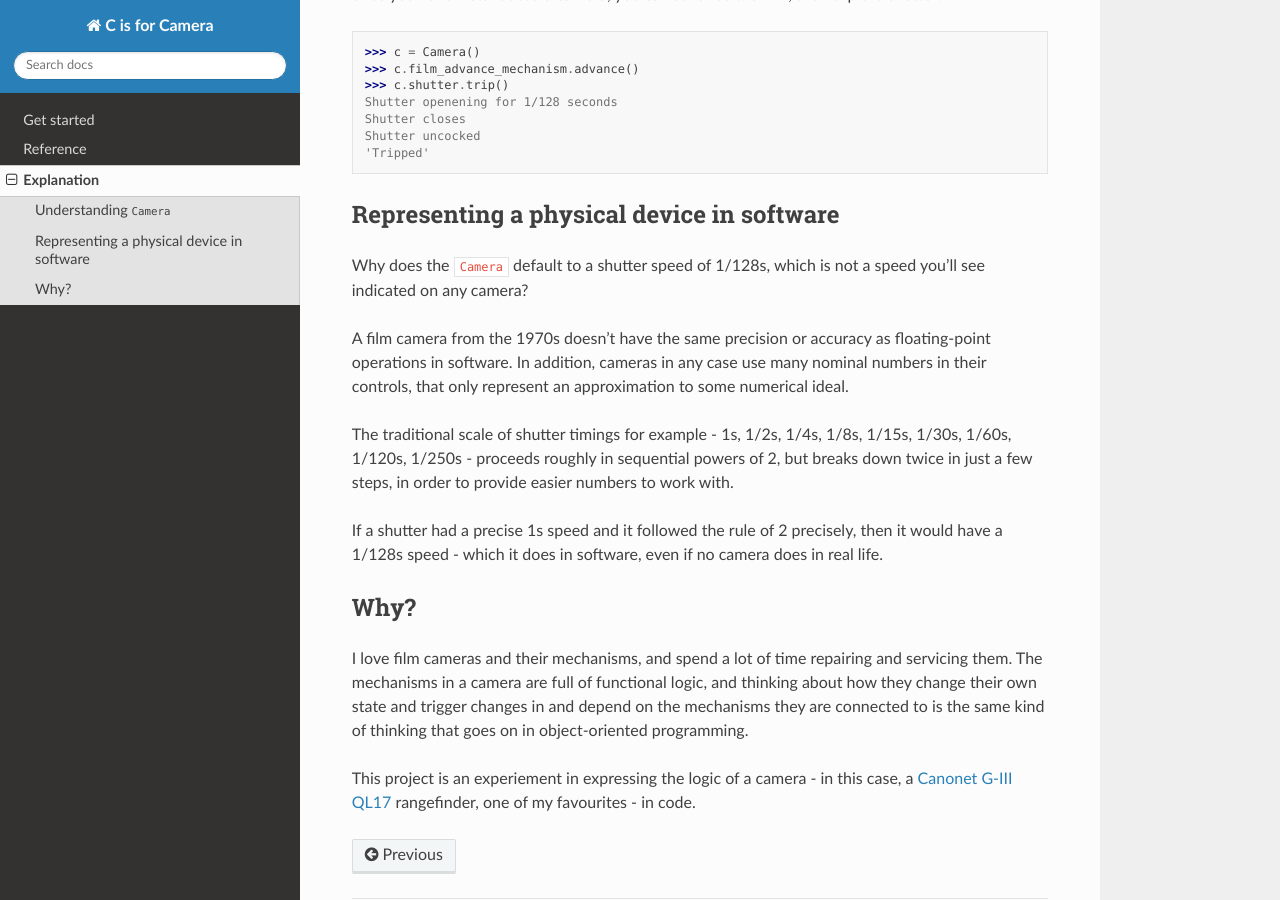
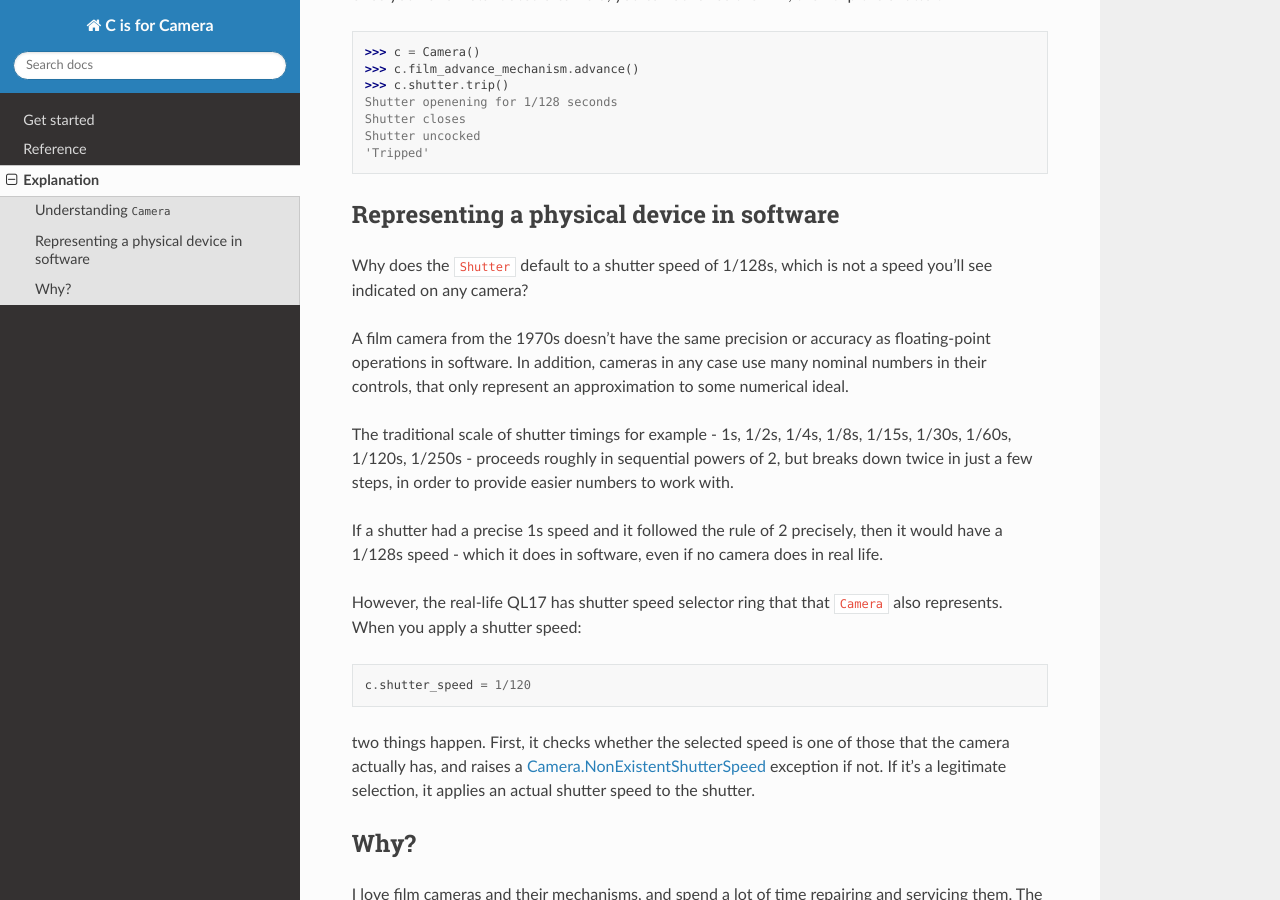
Before and after one commit to evildmp/C-is-for-Camera, a Sphinx documentation site: the page built from docs/explanation.rst, in a window 1280 px wide and 900 px high, scrolled down 523 px. Built offline with Sphinx 7.4.7 and the Read the Docs theme 2.0.0, drawn with Linux system fonts in a browser that asks for light colours.

Commit message:
Added explanation of shutter speeds

```diff
--- a/docs/explanation.rst
+++ b/docs/explanation.rst
@@ -35,7 +35,7 @@ instantiated a camera, you can advance the film, then trip the shutter::
 Representing a physical device in software
 -------------------------------------------
 
-Why does the ``Camera`` default to a shutter speed of 1/128s, which is not a speed you'll see indicated on any camera?
+Why does the ``Shutter`` default to a shutter speed of 1/128s, which is not a speed you'll see indicated on any camera?
 
 A film camera from the 1970s doesn't have the same precision or accuracy as floating-point operations in software. In
 addition, cameras in any case use many nominal numbers in their controls, that only represent an approximation to some
@@ -48,6 +48,15 @@ numbers to work with.
 If a shutter had a precise 1s speed and it followed the rule of 2 precisely, then it would have a 1/128s speed -
 which it does in software, even if no camera does in real life.
 
+However, the real-life QL17 has shutter speed selector ring that that ``Camera`` also represents. When you apply
+a shutter speed::
+
+   c.shutter_speed = 1/120
+
+two things happen. First, it checks whether the selected speed is one of those that the camera actually has, and raises
+a :ref:`Camera.NonExistentShutterSpeed <exceptions>` exception if not. If it's a legitimate selection, it applies an
+actual shutter speed to the shutter.
+
 
 Why?
 ----
--- a/docs/index.rst
+++ b/docs/index.rst
@@ -31,6 +31,7 @@ See :ref:`understanding-camera` for more about *how* the camera is simulated.
 
 See :ref:`get-started` for more.
 
+
 Contents
 --------
 
--- a/docs/reference.rst
+++ b/docs/reference.rst
@@ -69,6 +69,8 @@ Some are of both kinds.
 * ``c.environment.scene_luminosity``: how bright it is
 
 
+.. _exceptions:
+
 Exceptions
 ----------
 
```
Also changed, not shown: other parts of docs/index.rst (+1 -1 lines).
